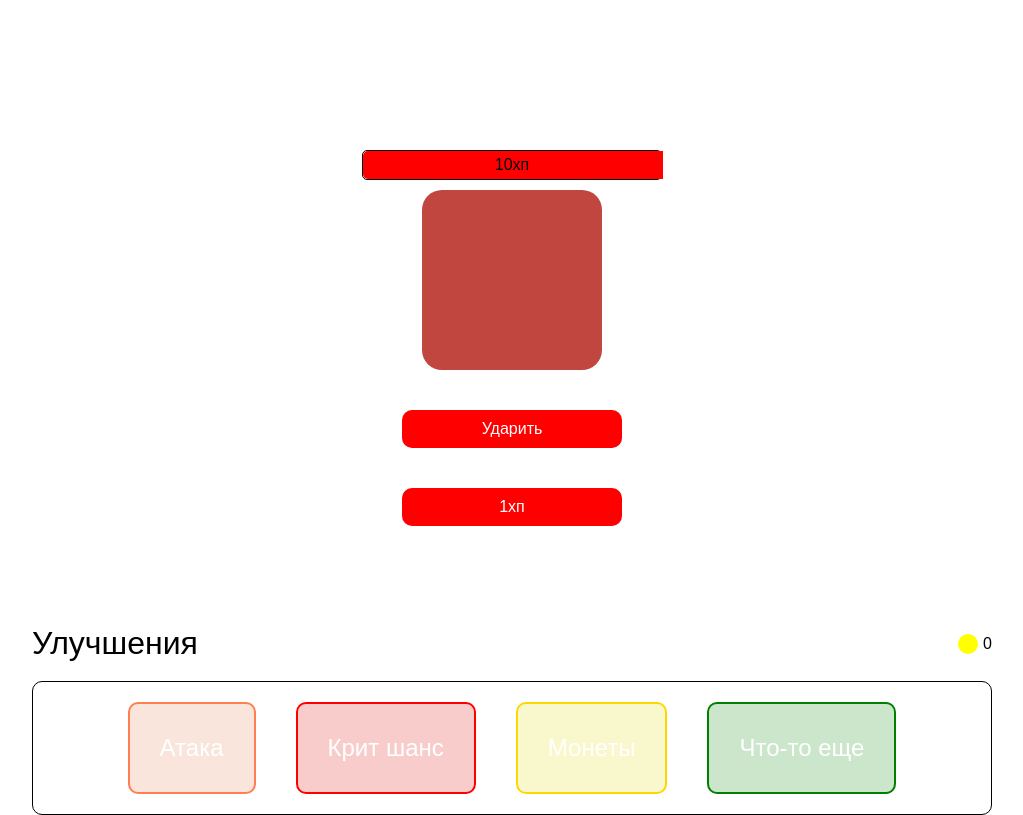
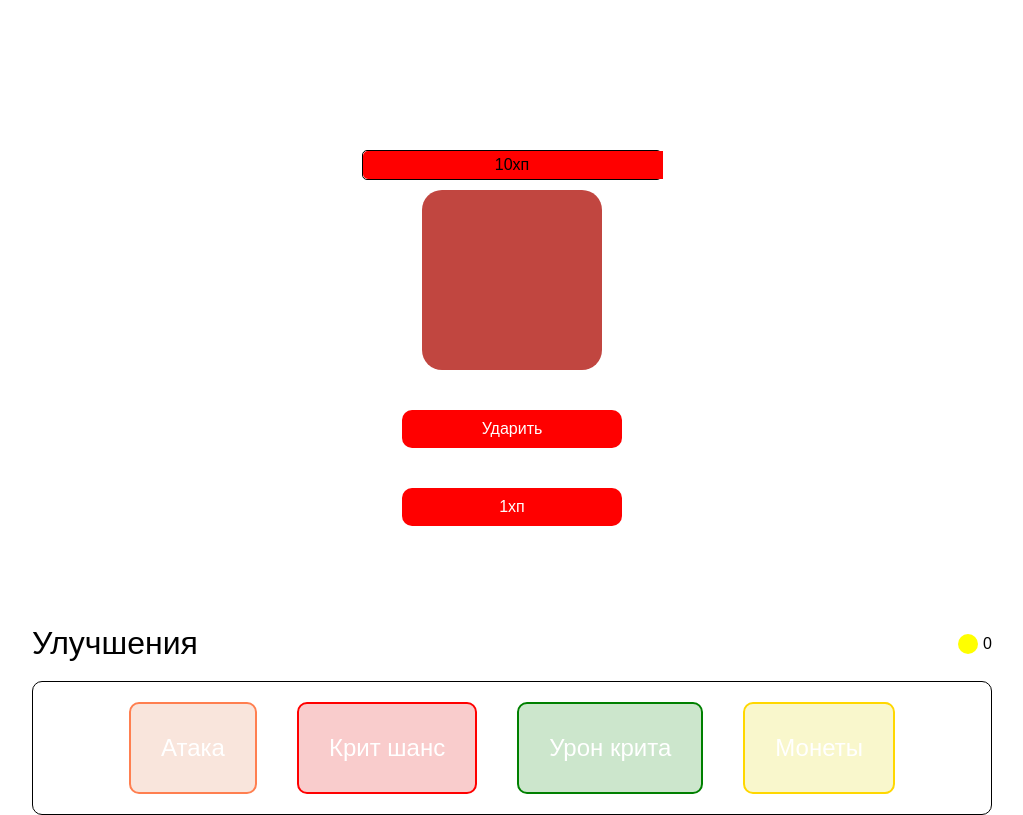
Before and after one commit to HELLRAID-cmd/Tap-Tap-MonsterHunter, a React (Vite) app in the folder client/: page / in a window 1280 px wide. Shown: the whole page, without its empty margins (128-1151 px from the left). Built offline with nearby package versions, Linux system fonts and the light colour scheme.

Commit message:
Изменил название кнопки

```diff
--- a/client/src/Components/Footer/Footer.tsx
+++ b/client/src/Components/Footer/Footer.tsx
@@ -20,10 +20,10 @@ const Footer = () => {
               <FooterCrit/>
             </li>
             <li className="footer__skill-item">
-              <button className="footer__skill-btn money">Монеты</button>
+              <button className="footer__skill-btn none">Урон крита</button>
             </li>
             <li className="footer__skill-item">
-              <button className="footer__skill-btn none">Что-то еще</button>
+              <button className="footer__skill-btn money">Монеты</button>
             </li>
           </ul>
         </div>
```
